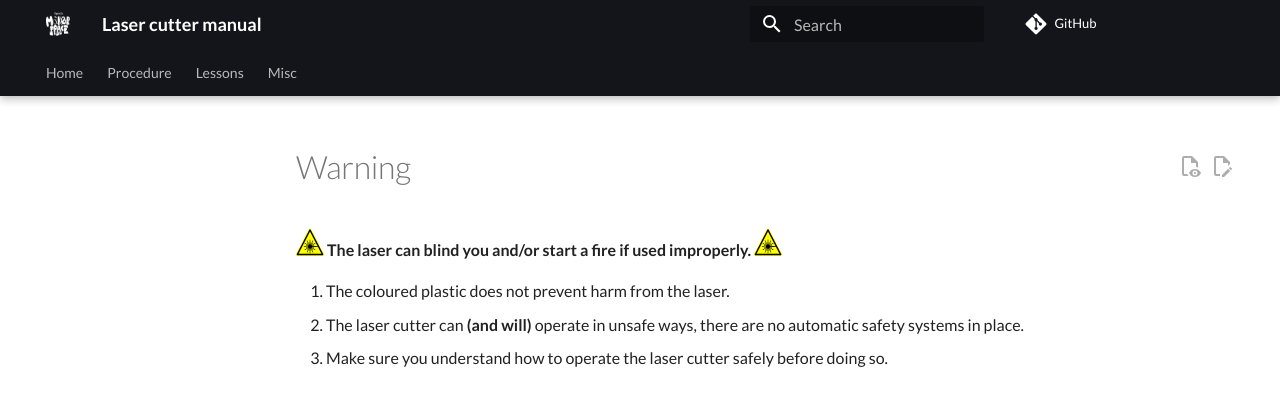
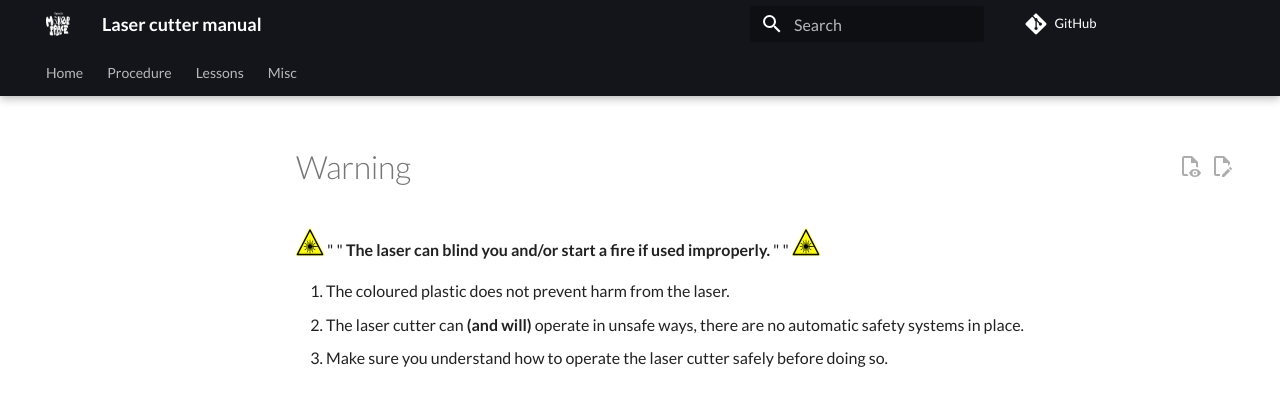
Before and after one commit to uppsala-makerspace/laser_cutter_guide, an MkDocs documentation site: the page built from docs/misc/safety_warning/README.md, in a window 1280 px wide. Shown: the top 418 px of the page. Built offline with MkDocs 1.6.1 and Material for MkDocs 9.7.7, drawn with Linux system fonts in a browser that asks for light colours; comment, search, counter and statistics services are not loaded.

Commit message:
Update README.md

```diff
--- a/docs/misc/safety_warning/README.md
+++ b/docs/misc/safety_warning/README.md
@@ -1,6 +1,6 @@
 # Warning
 
-![ ](warning_laser_28_x_28.png)  **The laser can blind you and/or start a fire if used improperly.**  ![ ](warning_laser_28_x_28.png)
+![](warning_laser_28_x_28.png) "  " **The laser can blind you and/or start a fire if used improperly.** "  " ![](warning_laser_28_x_28.png)
 
 1. The coloured plastic does not prevent harm from the laser.
 1. The laser cutter can **(and will)** operate in unsafe ways, there are no automatic safety systems in place.
```
